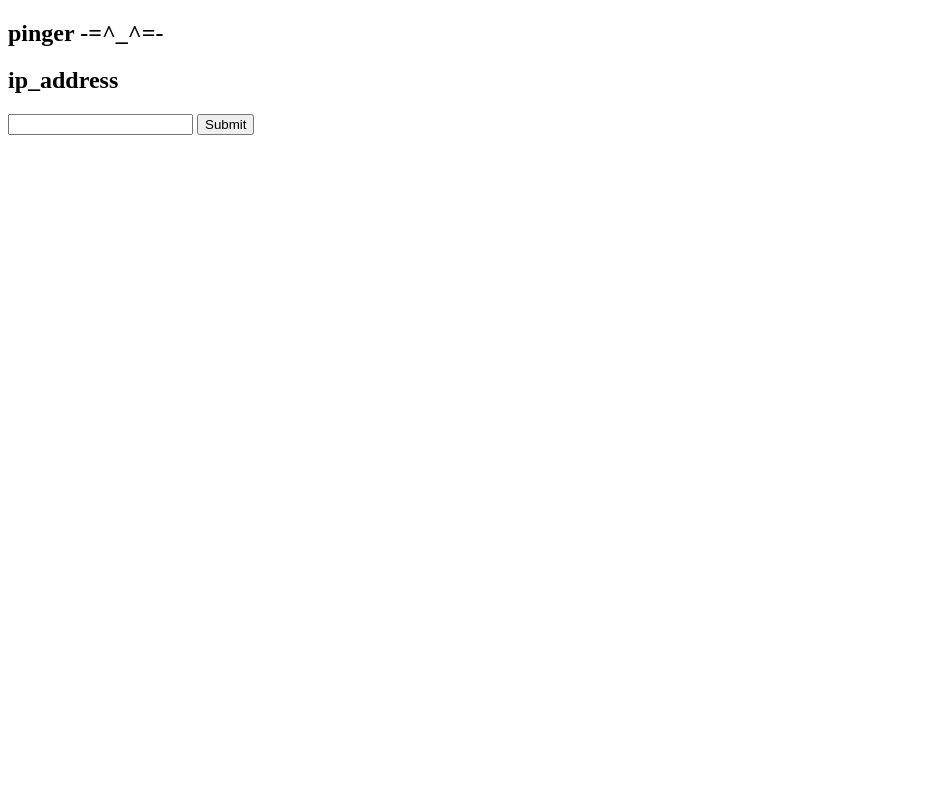
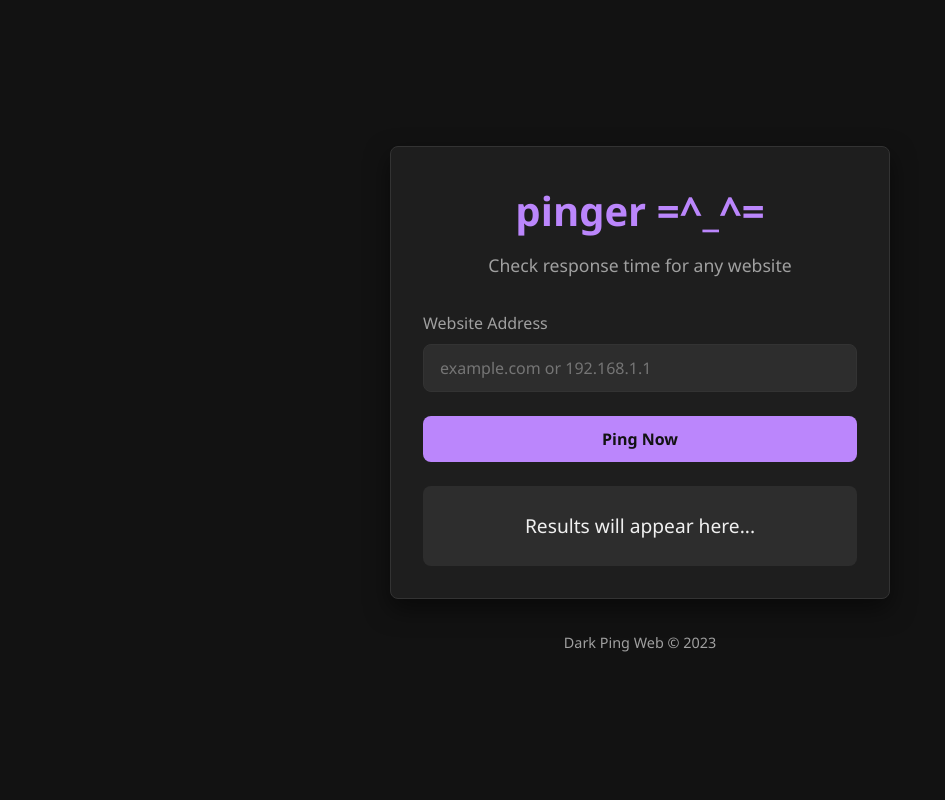
Before and after one commit to tigrohvost/pngr, a Flask app: page / in a window 1280 px wide. Shown: the whole page, without its empty margins (0-945 px from the left). Run offline with Flask 3, Linux system fonts and the light colour scheme.

Commit message:
Update index.html
wibecooooding

```diff
--- a/front/templates/index.html
+++ b/front/templates/index.html
@@ -3,40 +3,211 @@
 <head>
     <meta charset="UTF-8">
     <meta name="viewport" content="width=device-width, initial-scale=1.0">
-    <title>basic ping web</title>
+    <title>Dark Ping Web</title>
+    <style>
+        :root {
+            --bg-primary: #121212;
+            --bg-secondary: #1e1e1e;
+            --bg-tertiary: #2d2d2d;
+            --text-primary: #f0f0f0;
+            --text-secondary: #a0a0a0;
+            --accent: #bb86fc;
+            --accent-hover: #c8a4ff;
+            --success: #03dac6;
+            --error: #cf6679;
+            --border-radius: 8px;
+            --transition: all 0.3s ease;
+        }
+
+        * {
+            margin: 0;
+            padding: 0;
+            box-sizing: border-box;
+            font-family: 'Segoe UI', Tahoma, Geneva, Verdana, sans-serif;
+        }
+
+        body {
+            background-color: var(--bg-primary);
+            color: var(--text-primary);
+            min-height: 100vh;
+            display: flex;
+            flex-direction: column;
+            align-items: center;
+            justify-content: center;
+            padding: 20px;
+            line-height: 1.6;
+        }
+
+        .container {
+            background-color: var(--bg-secondary);
+            border-radius: var(--border-radius);
+            padding: 2rem;
+            width: 100%;
+            max-width: 500px;
+            box-shadow: 0 10px 25px rgba(0, 0, 0, 0.5);
+            border: 1px solid #333;
+        }
+
+        header {
+            text-align: center;
+            margin-bottom: 2rem;
+        }
+
+        h1 {
+            font-size: 2.5rem;
+            margin-bottom: 0.5rem;
+            color: var(--accent);
+        }
+
+        .subtitle {
+            color: var(--text-secondary);
+            font-size: 1.1rem;
+        }
+
+        .form-group {
+            margin-bottom: 1.5rem;
+        }
+
+        label {
+            display: block;
+            margin-bottom: 0.5rem;
+            font-weight: 500;
+            color: var(--text-secondary);
+        }
+
+        input[type="text"] {
+            width: 100%;
+            padding: 12px 16px;
+            border-radius: var(--border-radius);
+            border: 1px solid #333;
+            background-color: var(--bg-tertiary);
+            color: var(--text-primary);
+            font-size: 1rem;
+            transition: var(--transition);
+        }
+
+        input[type="text"]:focus {
+            outline: none;
+            border-color: var(--accent);
+            box-shadow: 0 0 0 2px rgba(187, 134, 252, 0.3);
+        }
+
+        button {
+            width: 100%;
+            padding: 12px;
+            background-color: var(--accent);
+            color: #121212;
+            border: none;
+            border-radius: var(--border-radius);
+            font-size: 1rem;
+            font-weight: 600;
+            cursor: pointer;
+            transition: var(--transition);
+        }
+
+        button:hover {
+            background-color: var(--accent-hover);
+            transform: translateY(-2px);
+        }
+
+        button:active {
+            transform: translateY(0);
+        }
+
+        #output {
+            margin-top: 1.5rem;
+            padding: 1.5rem;
+            border-radius: var(--border-radius);
+            background-color: var(--bg-tertiary);
+            text-align: center;
+            font-size: 1.2rem;
+            min-height: 80px;
+            display: flex;
+            align-items: center;
+            justify-content: center;
+            transition: var(--transition);
+        }
+
+        .loading {
+            display: inline-block;
+            width: 20px;
+            height: 20px;
+            border: 3px solid rgba(255,255,255,.3);
+            border-radius: 50%;
+            border-top-color: var(--accent);
+            animation: spin 1s ease-in-out infinite;
+        }
+
+        @keyframes spin {
+            to { transform: rotate(360deg); }
+        }
+
+        footer {
+            margin-top: 2rem;
+            text-align: center;
+            color: var(--text-secondary);
+            font-size: 0.9rem;
+        }
+
+        @media (max-width: 600px) {
+            .container {
+                padding: 1.5rem;
+            }
+
+            h1 {
+                font-size: 2rem;
+            }
+        }
+    </style>
 </head>
 
 <body>
+    <div class="container">
+        <header>
+            <h1>pinger =^_^=</h1>
+            <p class="subtitle">Check response time for any website</p>
+        </header>
 
-    <h2>pinger -=^_^=-</h2>
+        <form id="form">
+            <div class="form-group">
+                <label for="ip_address">Website Address</label>
+                <input type="text" id="ip_address" placeholder="example.com or 192.168.1.1" required>
+            </div>
+            <button type="submit" name="button">Ping Now</button>
+        </form>
 
-    <form id="form">
-        <h2>ip_address</h2>
-        <input type="text" id="ip_address">
-        <button type="submit" name="button">Submit</button>
-    </form>
+        <div id="output">Results will appear here...</div>
+    </div>
 
-    <div id="output"></div>
+    <footer>
+        <p>Dark Ping Web &copy; 2023</p>
+    </footer>
 
     <script src="https://ajax.googleapis.com/ajax/libs/jquery/3.5.1/jquery.min.js"></script>
 
     <script type="text/javascript">
     $(document).ready(function() {
-        $('#form').on('submit',function(e){
+        $('#form').on('submit', function(e){
+            // Show loading state
+            $('#output').html('<div class="loading"></div>');
+
             $.ajax({
-            data : {
-              ip_address : $('#ip_address').val(),
-            },
-            type : 'POST',
-            url : '/'
+                data: {
+                    ip_address: $('#ip_address').val(),
+                },
+                type: 'POST',
+                url: '/'
             })
             .done(function(data){
-            $('#output').text(data.output).show();
+                $('#output').text(data.output).show();
+            })
+            .fail(function() {
+                $('#output').text('Error: Could not complete ping request').css('color', var(--error));
             });
+
             e.preventDefault();
         });
     });
     </script>
-
 </body>
 </html>
```
